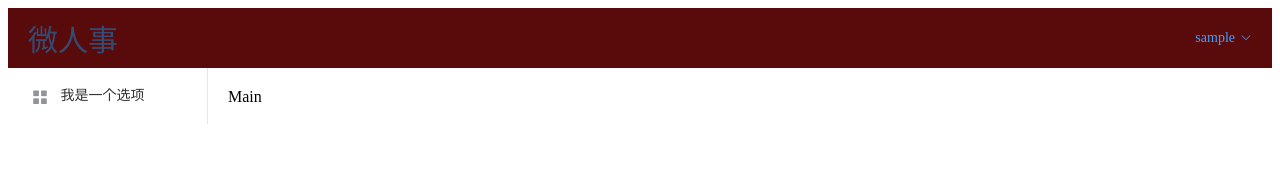
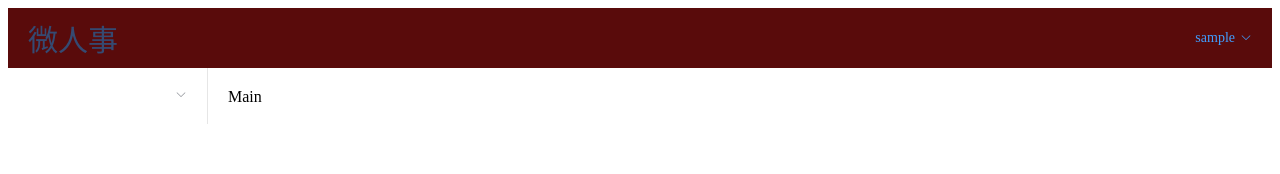
Before and after one commit to mikema1token/vhr, a Vue app: page /#/home in a window 1280 px wide. Shown: the top 174 px of the page. Built offline with nearby package versions, Linux system fonts and the light colour scheme; sample sign-in values are in the browser's storage.

Commit message:
左边菜单项的制作

```diff
--- a/src/router/index.js
+++ b/src/router/index.js
@@ -3,23 +3,16 @@ import VueRouter from 'vue-router'
 import loginVue from "@/views/login.vue";
 import Test1 from "@/views/Test1.vue";
 import Home from "@/views/Home.vue";
+import home from "@/views/Home.vue";
+import Test2 from "@/views/Test2.vue";
 Vue.use(VueRouter)
 
 const routes = [
   {
     path: '/',
     name: 'login',
-    component: loginVue
-  },
-  {
-    path:'/home',
-    name:'home',
-    component: Home
-  },
-  {
-    path:'/home',
-    name:'home',
-    component: Home
+    component: loginVue,
+    hidden:true
   },
   {
     path:'/home',
@@ -27,9 +20,14 @@ const routes = [
     component: Home,
     children: [
       {
-        path:"/test1",
-        name:'test1',
+        name:"test1",
+        path:'/home/test1',
         component: Test1
+      },
+      {
+        name:"test2",
+        path:"/home/test2",
+        component: Test2
       }
     ]
   },
--- a/src/views/Home.vue
+++ b/src/views/Home.vue
@@ -5,7 +5,8 @@ export default {
   name: "Home",
   data(){
     return {
-      user:JSON.parse(window.sessionStorage.getItem("user"))
+      user:JSON.parse(window.sessionStorage.getItem("user")),
+      useRouter: true
     }
   },
   methods: {
@@ -19,9 +20,6 @@ export default {
         this.$message.error(err)
       })
     },
-    handleSelect(index,path){
-      this.$router.push(index)
-    }
   }
 }
 </script>
@@ -46,12 +44,13 @@ export default {
         <el-menu
             default-active="2"
             class="el-menu-vertical-demo"
-            @select="handleSelect">
-          <el-menu-item index="/test1">
-            <i class="el-icon-menu"></i>
-            <span slot="title"></span>
-            我是一个选项
-          </el-menu-item>
+            :router="useRouter"
+            >
+          <el-submenu index="1" v-for="item of this.$router.options.routes" v-if="!item.hidden">
+            <el-menu-item v-for="item in item.children" :index="item.path">
+                {{item.name}}
+            </el-menu-item>
+          </el-submenu>
         </el-menu>
       </el-aside>
       <el-main>Main
--- /dev/null
+++ b/src/views/Test2.vue
@@ -0,0 +1,15 @@
+<script>
+import {defineComponent} from 'vue'
+
+export default defineComponent({
+  name: "Test2"
+})
+</script>
+
+<template>
+<p>good good</p>
+</template>
+
+<style scoped>
+
+</style>
--- a/src/views/login.vue
+++ b/src/views/login.vue
@@ -8,7 +8,7 @@ export default defineComponent({
     return {
       loginForm:{
         username: 'admin',
-        password: 'super123',
+        password: 'admin123',
         remember: false
       },
       rules:{
```
